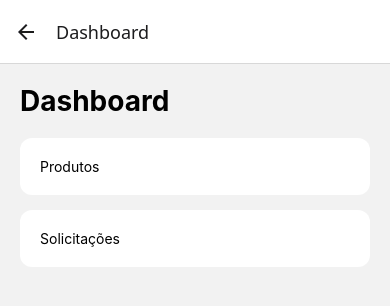
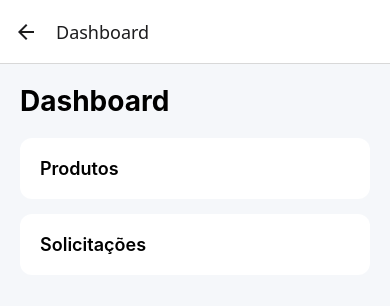
Before and after one commit to AryCord26/inventra, a React Native app in the folder mobile/: screen /Dashboard in a window 390 px wide. Shown: the top 306 px of the page. Built offline with nearby package versions, Linux system fonts and the light colour scheme.

Commit message:
Update DashboardScreen.tsx

```diff
--- a/mobile/src/screens/DashboardScreen.tsx
+++ b/mobile/src/screens/DashboardScreen.tsx
@@ -1,10 +1,11 @@
+import React from 'react';
+
 import {
   View,
   Text,
   TouchableOpacity,
   StyleSheet
-}
-from 'react-native';
+} from 'react-native';
 
 export default function DashboardScreen({
   navigation
@@ -27,7 +28,7 @@ export default function DashboardScreen({
         }
       >
 
-    <Text>
+        <Text style={styles.cardText}>
           Produtos
         </Text>
 
@@ -42,7 +43,7 @@ export default function DashboardScreen({
         }
       >
 
-    <Text>
+        <Text style={styles.cardText}>
           Solicitações
         </Text>
 
@@ -57,22 +58,28 @@ export default function DashboardScreen({
 const styles = StyleSheet.create({
 
   container: {
-  flex:1,
-  padding:20
+    flex: 1,
+    padding: 20,
+    backgroundColor: '#f5f7fa'
   },
 
   title: {
-  fontSize:28,
-  fontWeight:'bold',
-  marginBottom:20
+    fontSize: 28,
+    fontWeight: 'bold',
+    marginBottom: 20
   },
 
   card: {
-  backgroundColor:'#fff',
-  padding:20,
-  borderRadius:12,
-  marginBottom:15,
-  elevation:3
+    backgroundColor: '#ffffff',
+    padding: 20,
+    borderRadius: 12,
+    marginBottom: 15,
+    elevation: 3
+  },
+
+  cardText: {
+    fontSize: 18,
+    fontWeight: '600'
   }
 
 });
```
Lines whose indentation alone changed are shown as unchanged.
